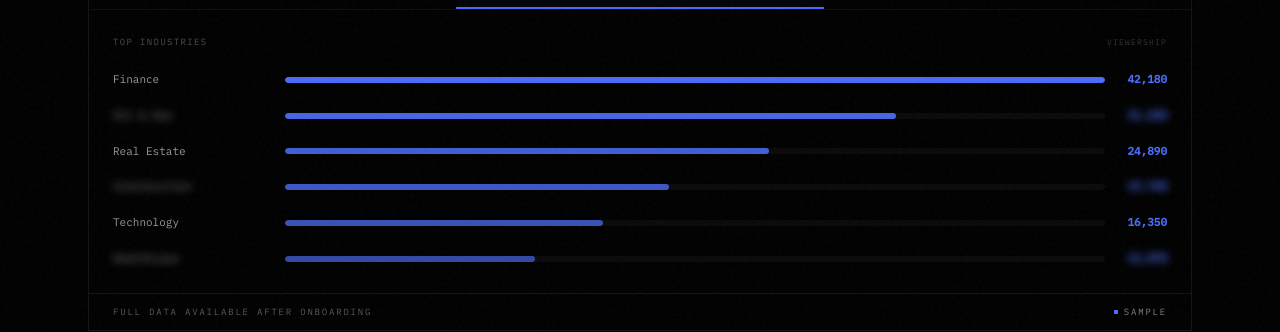
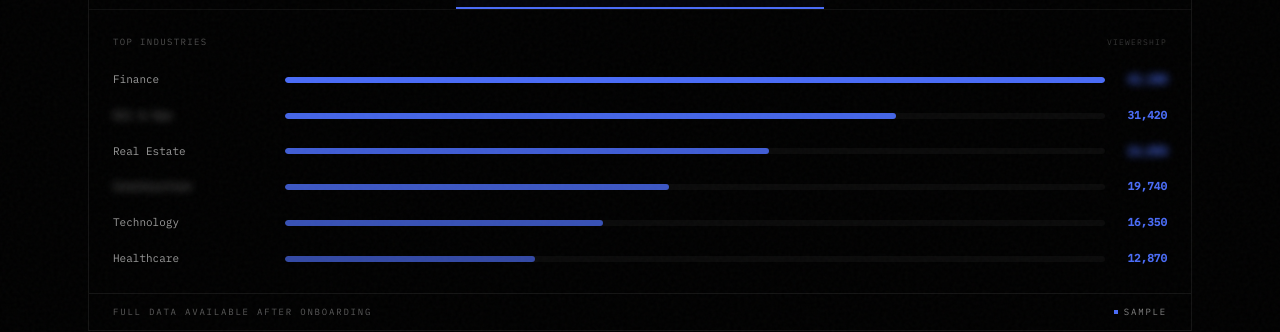
Before and after one commit to aarondwm/demo-2, a Next.js app: page / in a window 1280 px wide. Both pictures are taken after a click on the button "INDUSTRIES". Shown: the part 4414-4746 px from the top of the page. Built offline with nearby package versions, Linux system fonts and the light colour scheme; grey boxes are pictures that could not be loaded.

Commit message:
describe what you changed

```diff
--- a/app/page.tsx
+++ b/app/page.tsx
@@ -338,12 +338,12 @@ function ScrambleNumber({ value, trigger }: { value: string; trigger: number })
 
 /* ── Campaign Dashboard (replaces old table + ticker) ────────────────────── */
 const DASH_INDUSTRIES = [
-  { name: "Finance", views: 42180, blur: false },
-  { name: "Oil & Gas", views: 31420, blur: true },
-  { name: "Real Estate", views: 24890, blur: false },
-  { name: "Construction", views: 19740, blur: true },
-  { name: "Technology", views: 16350, blur: false },
-  { name: "Healthcare", views: 12870, blur: true },
+  { name: "Finance", views: 42180, blurName: false, blurViews: true },
+  { name: "Oil & Gas", views: 31420, blurName: true, blurViews: false },
+  { name: "Real Estate", views: 24890, blurName: false, blurViews: true },
+  { name: "Construction", views: 19740, blurName: true, blurViews: false },
+  { name: "Technology", views: 16350, blurName: false, blurViews: false },
+  { name: "Healthcare", views: 12870, blurName: false, blurViews: false },
 ];
 const DASH_COMPANIES = [
   { rank: "01", name: "Saudi Aramco", views: 5130, blur: false, blurViews: true },
@@ -458,11 +458,11 @@ function CampaignDashboard() {
             </div>
             {DASH_INDUSTRIES.map((ind, i) => (
               <div key={ind.name} className="flex items-center gap-2 md:gap-3">
-                <span className="font-mono w-[110px] md:w-[160px] flex-shrink-0 truncate" style={{ fontSize: "11px", color: "rgba(255,255,255,0.6)", filter: ind.blur ? "blur(4px)" : "none", userSelect: ind.blur ? "none" as const : "auto" as const }}>{ind.name}</span>
+                <span className="font-mono w-[110px] md:w-[160px] flex-shrink-0 truncate" style={{ fontSize: "11px", color: "rgba(255,255,255,0.6)", filter: ind.blurName ? "blur(4px)" : "none", userSelect: ind.blurName ? "none" as const : "auto" as const }}>{ind.name}</span>
                 <div className="flex-1 h-[6px] rounded-full overflow-hidden" style={{ background: "rgba(255,255,255,0.04)" }}>
                   <div className="h-full rounded-full" style={{ width: `${(ind.views / 42180) * 100}%`, background: `rgba(74,108,247,${1 - i * 0.07})`, transition: `width 0.8s ease ${i * 0.06}s` }} />
                 </div>
-                <span className="font-mono font-bold flex-shrink-0 w-[50px] text-right" style={{ fontSize: "11px", color: "#4a6cf7", filter: i % 2 === 1 ? "blur(4px)" : "none", userSelect: i % 2 === 1 ? "none" as const : "auto" as const }}>{ind.views.toLocaleString()}</span>
+                <span className="font-mono font-bold flex-shrink-0 w-[50px] text-right" style={{ fontSize: "11px", color: "#4a6cf7", filter: ind.blurViews ? "blur(4px)" : "none", userSelect: ind.blurViews ? "none" as const : "auto" as const }}>{ind.views.toLocaleString()}</span>
               </div>
             ))}
           </div>
--- a/app/preview/dashboard/page.tsx
+++ b/app/preview/dashboard/page.tsx
@@ -4,12 +4,12 @@ import React, { useState, useEffect, useRef } from "react";
 import { Navbar } from "@/components/ui/mini-navbar";
 
 const INDUSTRIES = [
-  { name: "Finance", views: 42180, blur: false },
-  { name: "Oil & Gas", views: 31420, blur: true },
-  { name: "Real Estate", views: 24890, blur: false },
-  { name: "Construction", views: 19740, blur: true },
-  { name: "Technology", views: 16350, blur: false },
-  { name: "Healthcare", views: 12870, blur: true },
+  { name: "Finance", views: 42180, blurName: false, blurViews: true },
+  { name: "Oil & Gas", views: 31420, blurName: true, blurViews: false },
+  { name: "Real Estate", views: 24890, blurName: false, blurViews: true },
+  { name: "Construction", views: 19740, blurName: true, blurViews: false },
+  { name: "Technology", views: 16350, blurName: false, blurViews: false },
+  { name: "Healthcare", views: 12870, blurName: false, blurViews: false },
 ];
 
 const COMPANIES = [
@@ -153,7 +153,7 @@ export default function PreviewDashboard() {
                   </div>
                   {INDUSTRIES.map((ind, i) => (
                     <div key={ind.name} className="flex items-center gap-3">
-                      <span className="font-mono w-[160px] flex-shrink-0 truncate" style={{ fontSize: "11px", color: "rgba(255,255,255,0.6)", filter: (ind as any).blur ? "blur(4px)" : "none", userSelect: (ind as any).blur ? "none" : "auto" }}>{ind.name}</span>
+                      <span className="font-mono w-[160px] flex-shrink-0 truncate" style={{ fontSize: "11px", color: "rgba(255,255,255,0.6)", filter: (ind as any).blurName ? "blur(4px)" : "none", userSelect: (ind as any).blurName ? "none" : "auto" }}>{ind.name}</span>
                       <div className="flex-1 h-[6px] rounded-full overflow-hidden" style={{ background: "rgba(255,255,255,0.04)" }}>
                         <div
                           className="h-full rounded-full"
@@ -164,7 +164,7 @@ export default function PreviewDashboard() {
                           }}
                         />
                       </div>
-                      <span className="font-mono font-bold flex-shrink-0 w-[50px] text-right" style={{ fontSize: "11px", color: "#4a6cf7", filter: i % 2 === 1 ? "blur(4px)" : "none", userSelect: i % 2 === 1 ? "none" : "auto" }}>
+                      <span className="font-mono font-bold flex-shrink-0 w-[50px] text-right" style={{ fontSize: "11px", color: "#4a6cf7", filter: (ind as any).blurViews ? "blur(4px)" : "none", userSelect: (ind as any).blurViews ? "none" : "auto" }}>
                         {ind.views.toLocaleString()}
                       </span>
                     </div>
--- a/public/dwm-gcc-slideshow.html
+++ b/public/dwm-gcc-slideshow.html
@@ -25,6 +25,7 @@
 }
 html,body{background:var(--bg);color:var(--white);font-family:var(--mono);
   height:100%;overflow:hidden;-webkit-tap-highlight-color:transparent;
+  touch-action:pan-y;
 }
 
 /* Header */
@@ -51,7 +52,7 @@ html,body{background:var(--bg);color:var(--white);font-family:var(--mono);
 .slides-wrap{
   position:fixed;top:0;bottom:0;left:0;right:0;
   overflow:hidden;
-  touch-action:pan-y pan-x;
+  touch-action:manipulation;
   perspective:800px;
 }
 
```
